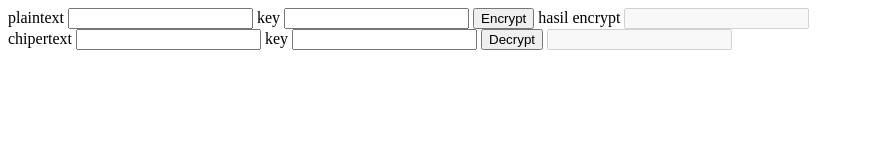
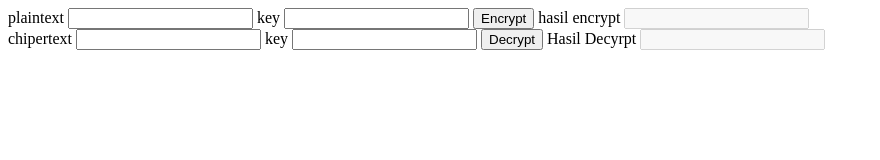
Before and after one commit to Yukinessa/VigenereJS, a plain HTML site: page index.html in a window 1280 px wide. Both pictures are taken after a click on the button "Decrypt". Shown: the whole page, without its empty margins (0-880 px from the left). Drawn offline with Linux system fonts and the light colour scheme.

Commit message:
add decryptor

```diff
--- a/index.html
+++ b/index.html
@@ -61,8 +61,8 @@
     }
 
     function decryptVig(){
-        var plaintext = "CTBPGNBGBF";
-        var key = "ASU";
+        var plaintext = document.getElementById("ct").value.toUpperCase();
+        var key = document.getElementById("keychi").value.toUpperCase();
         var ptNum = [];
         var keyNum = [];
         var chiperNum = [];
@@ -107,6 +107,7 @@
         console.log(keyNum);
         console.log(chiperNum);
         console.log(chiperText);
+        document.getElementById("hasil-decrypt").value = chiperText.join("");
     }
 </script>
 <body>
@@ -126,7 +127,8 @@
         <label for="key">key</label>
         <input type="text" name="key" id="keychi">
         <button onclick="decryptVig();">Decrypt</button>
-        <input type="text" id="hasil-encrypt" disabled>
+        <label for="">Hasil Decyrpt</label>
+        <input type="text" id="hasil-decrypt" disabled>
     <!-- </form> -->
 </body>
 
```
